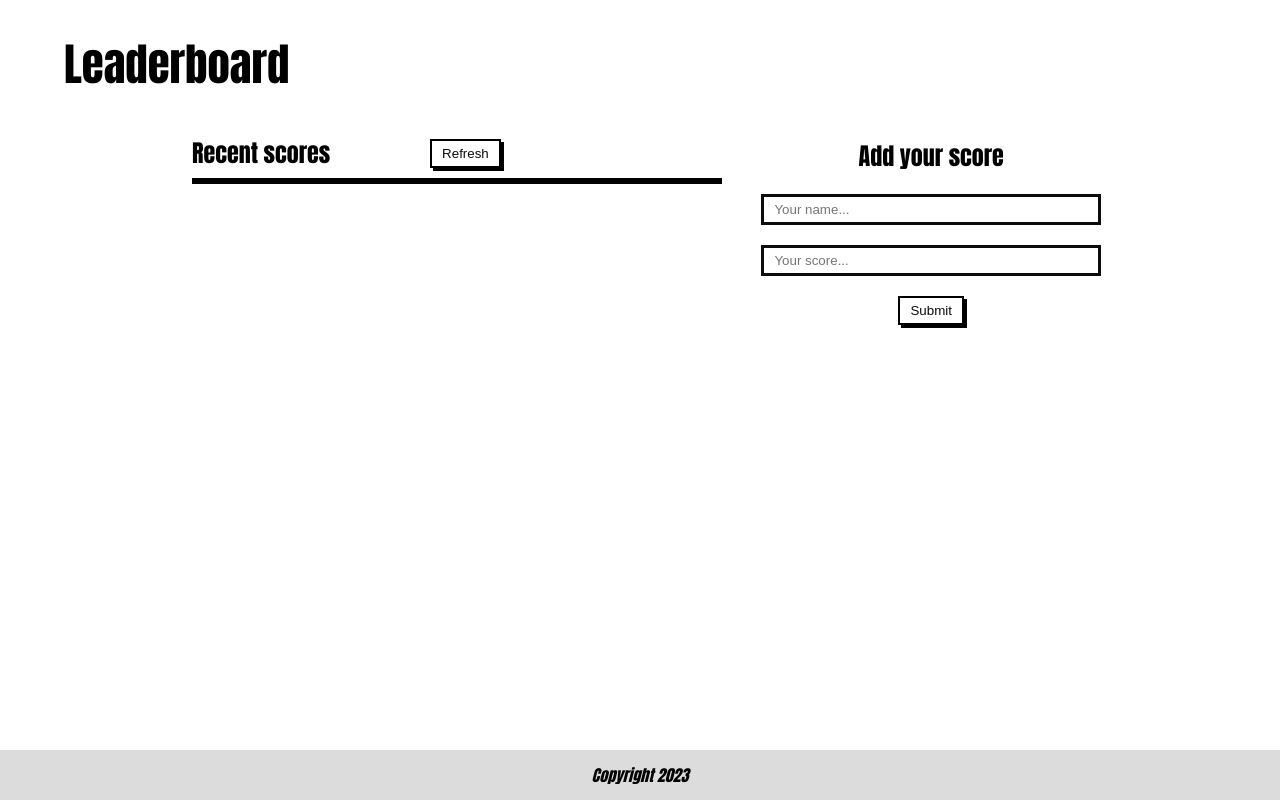
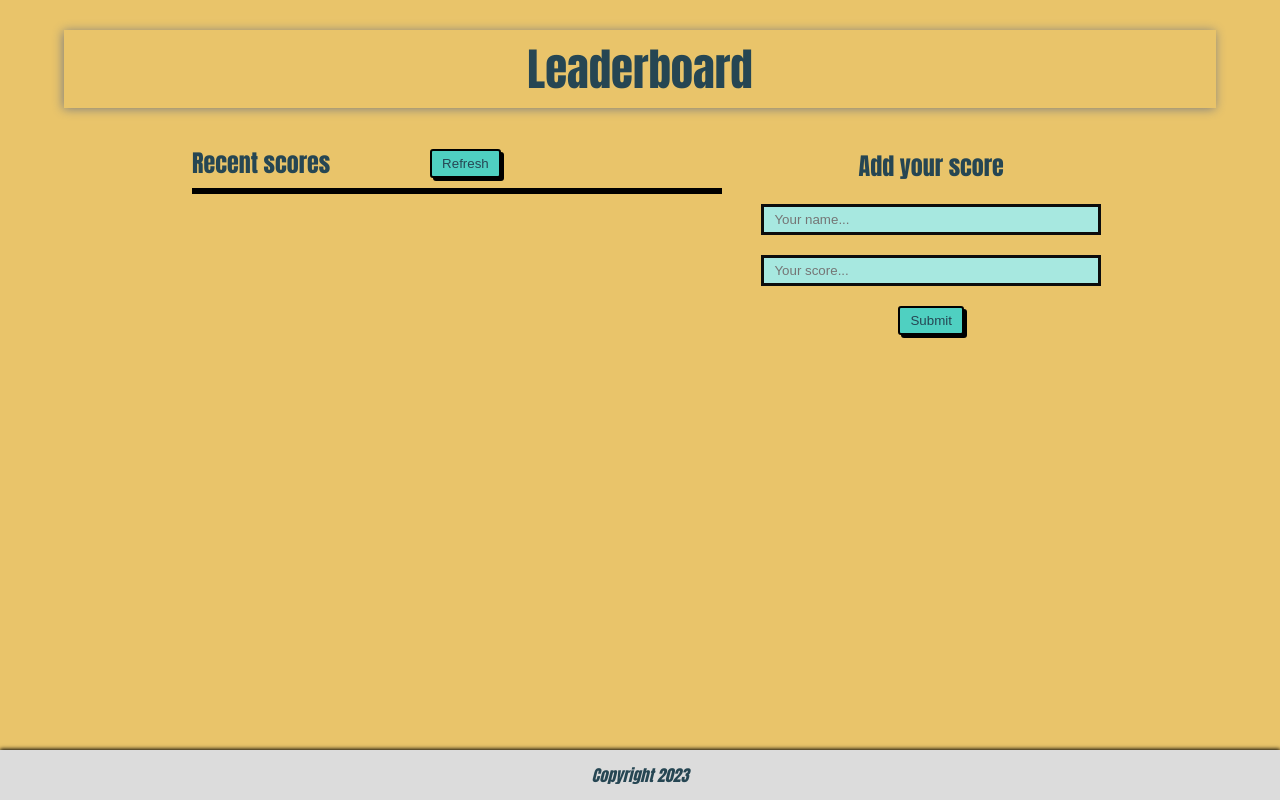
Before and after one commit to microvese-projects/leaderBoard, a website built with webpack: page src/index.html in a window 1280 px wide. Built offline with nearby package versions, Linux system fonts and the light colour scheme; no server answers.

Commit message:
Style page

```diff
--- a/src/style.css
+++ b/src/style.css
@@ -4,7 +4,9 @@
 }
 
 body {
-  background: rgb(255, 255, 255);
+  /* background: rgba(243, 237, 184, 0.4); */
+  background: #e9c46a;
+  color: #264653;
   font-family: Impact, Haettenschweiler, 'Arial Narrow Bold', sans-serif;
 }
 
@@ -16,6 +18,9 @@ body {
   width: 90%;
   font-size: calc(2rem + 1vw);
   margin: 30px auto;
+  box-shadow: -1px 1px 10px gray;
+  text-align: center;
+  padding-block: 5px;
 }
 
 #heading-recent-scores,
@@ -57,8 +62,13 @@ form,
 }
 
 .score {
-  padding: 5px;
+  padding: 15px;
   font-weight: 500;
+  box-shadow: inset 1px 0.5px 3px black;
+}
+
+.score:hover {
+  outline: 2px dashed #4fd0c1;
 }
 
 .score:nth-child(even) {
@@ -81,22 +91,27 @@ form input {
   padding: 5px 10px;
   border: 3px solid rgb(12, 12, 12);
   font-weight: 500;
+  background-color: #a7e8e0;
 }
 
 .btn {
   width: fit-content;
   padding: 5px 10px;
   cursor: pointer;
-  color: rgb(12, 12, 12);
   border: 2px solid black;
   font-weight: 500;
-  background: white;
+  background: #4fd0c1;
+  color: #264653;
   box-shadow: 3px 3px black;
+  border-radius: 3px;
+  transition: all 0.3s linear;
 }
 
 .btn:hover {
-  background: rgb(218, 216, 216);
+  background: #264653;
+  color: #e76f51;
   font-weight: 600;
+  box-shadow: 3px 3px 5px #4fd0c1;
 }
 
 footer {
@@ -105,10 +120,11 @@ footer {
   display: flex;
   justify-content: center;
   align-items: center;
-  width: 100vw;
   height: 50px;
   font-style: italic;
   background: gainsboro;
+  box-shadow: 0 -1px 4px black;
+  width: 100%;
 }
 
 @media only screen and (min-width: 768px) {
```
Also changed, not shown: dist/main.js.
